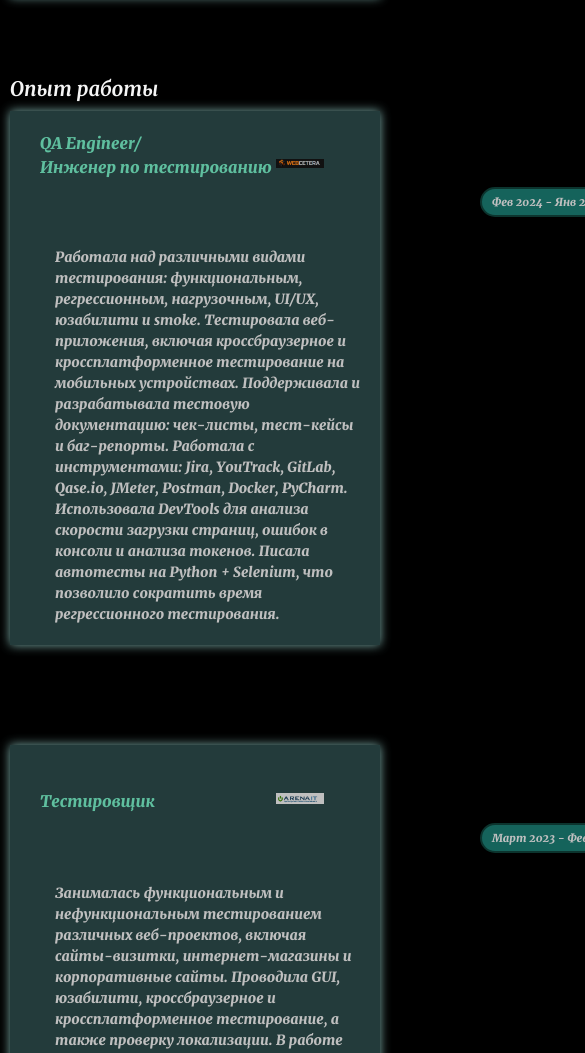
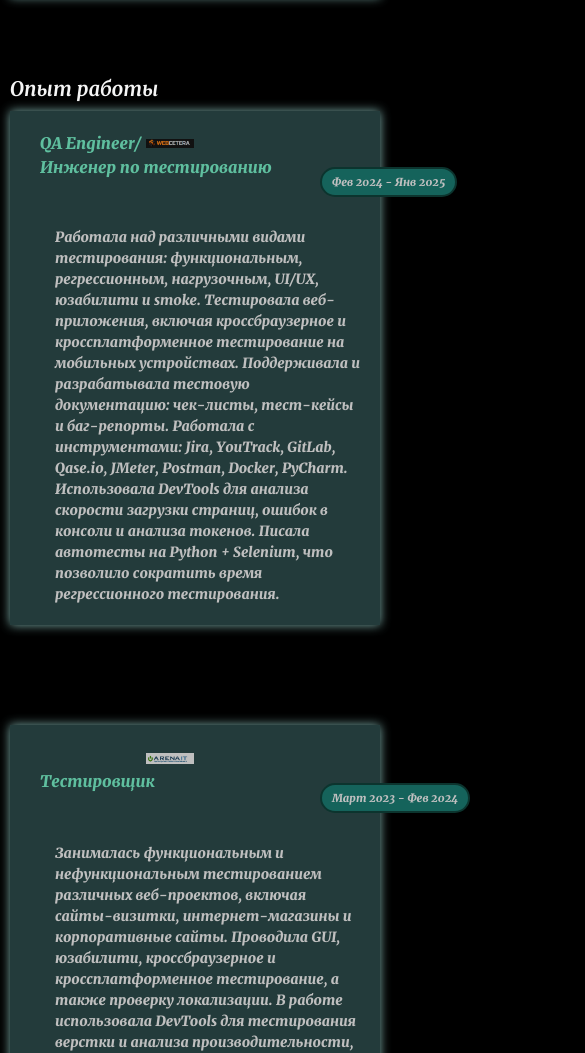
Before and after one commit to IrenCh88/QA-Portfolio, a plain HTML site: page index.html in a window 390 px wide. Shown: the part 1808-2861 px from the top of the page, 585 px wide, since content can reach past the window. Drawn offline with Linux system fonts and the light colour scheme.

Commit message:
изменены стили адаптации 768

```diff
--- a/styles.css
+++ b/styles.css
@@ -791,16 +791,19 @@ body {
     }
 
     .logo-form {
-        flex: 0 0 100%; /* Логотип занимает всю ширину */
-        max-width: 80px; /* Уменьшаем ширину логотипа */
-        margin: 10px 0 0 200px;
+        margin: -80px 0 0 340px;
+    }
 
+    /* Стили для логотипа */
+    .logo-form img {
+        width: 50%; /* Увеличиваем логотип на больших экранах */
+        margin: 50px 0 0 0;
+        z-index: -800;
     }
 
     .years-exp {
-
         text-align: center; /* Центрируем текст */
-        margin: 10px 0 0 200px;
+        margin: -35px 0 30px 460px;
     }
 
     .prof-text {
@@ -810,8 +813,6 @@ body {
 
 /* Медиа-запрос для устройств с шириной экрана до 768px (мобильные устройства) */
 @media (max-width: 768px) {
-
-
     /* Стили для хедера */
     .header {
         padding: 10px; /* Уменьшаем отступы */
@@ -880,19 +881,19 @@ body {
     }
 
     .logo-form {
-        margin: -80px 0 0 240px;
+        margin: -100px 0 0 110px;
     }
 
     /* Стили для логотипа */
     .logo-form img {
         width: 60%; /* Увеличиваем логотип на больших экранах */
         margin: 50px 0 0 0;
-        z-index: -800;
+        z-index: -900;
     }
 
     .years-exp {
         text-align: center; /* Центрируем текст */
-        margin: -35px 0 30px 460px;
+        margin: -35px 0 30px 300px;
     }
 
     .prof-text p.main-text {
```
